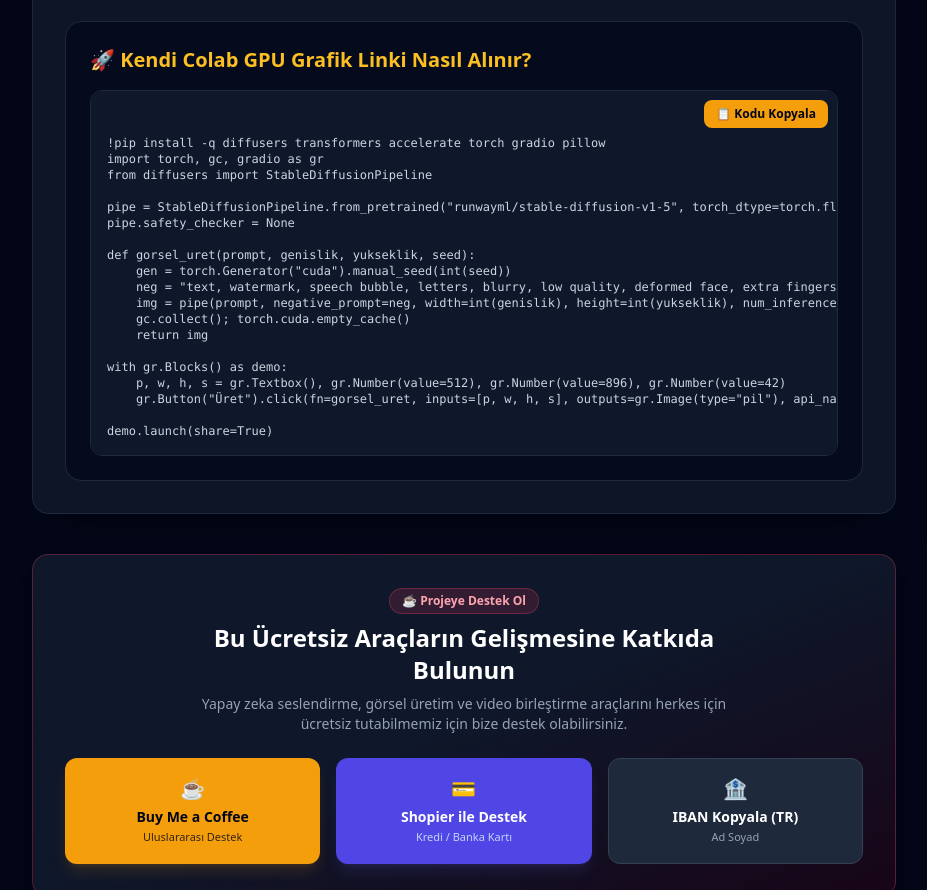
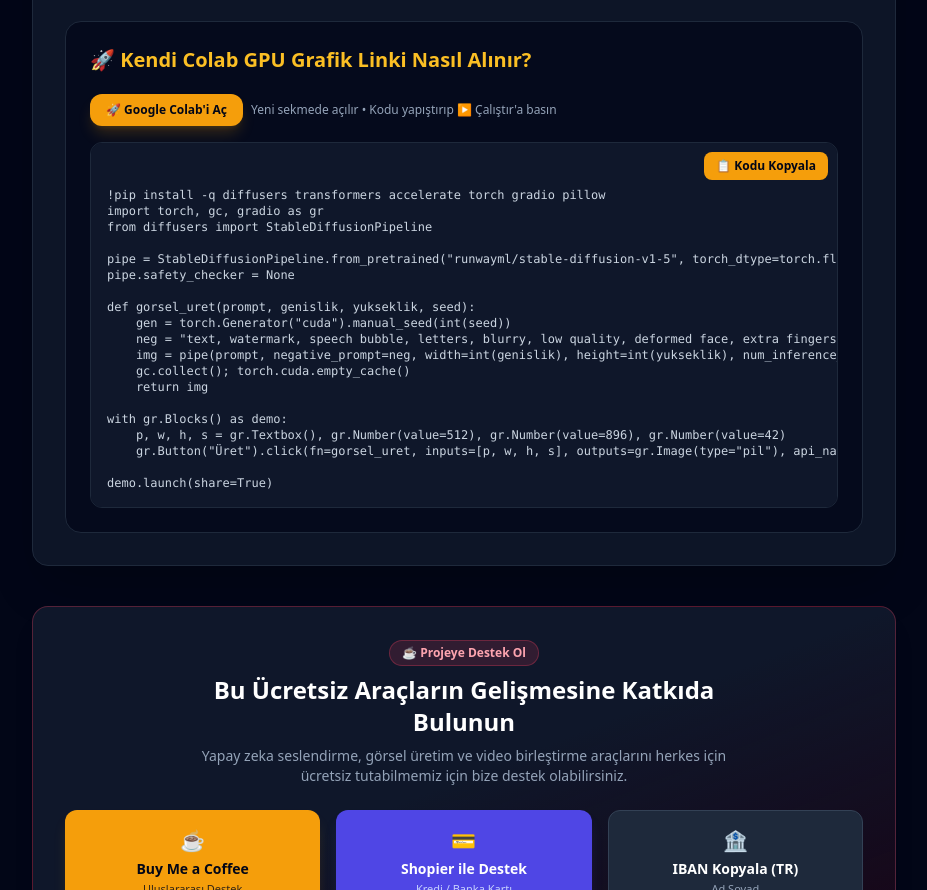
Before and after one commit to dogamanzara243-hue/gorsel-studyo, a plain HTML site: page index.html in a window 1280 px wide. Shown: the part 899-1789 px from the top of the page, without its empty margins (176-1103 px from the left). Drawn offline with nearby package versions, Linux system fonts and the light colour scheme.

Commit message:
Add Google Colab redirect button to guide section

```diff
--- a/index.html
+++ b/index.html
@@ -112,6 +112,14 @@
 
       <section id="colab-rehber" class="bg-slate-950/70 border border-slate-800 rounded-2xl p-5 md:p-6 space-y-4">
         <h2 class="text-lg md:text-xl font-bold text-amber-400">🚀 Kendi Colab GPU Grafik Linki Nasıl Alınır?</h2>
+
+        <div class="flex flex-wrap items-center gap-2 pt-1">
+          <a href="https://colab.research.google.com/" target="_blank" rel="noopener" class="inline-flex items-center gap-1.5 px-4 py-2 rounded-xl bg-amber-500 hover:bg-amber-400 text-slate-950 text-xs font-extrabold transition shadow-lg shadow-amber-500/20">
+            🚀 Google Colab'i Aç
+          </a>
+          <span class="text-xs text-slate-400">Yeni sekmede açılır • Kodu yapıştırıp ▶ Çalıştır'a basın</span>
+        </div>
+
         <div class="relative">
           <button type="button" onclick="navigator.clipboard.writeText(document.getElementById('colabCodeGorsel').innerText); this.innerText='✅ Kopyalandı!'; setTimeout(()=>this.innerText='📋 Kodu Kopyala', 2000);" class="absolute top-2.5 right-2.5 px-3 py-1.5 rounded-lg bg-amber-500 hover:bg-amber-400 text-slate-950 text-xs font-bold">📋 Kodu Kopyala</button>
           <pre id="colabCodeGorsel" class="bg-slate-900 border border-slate-800 rounded-xl p-4 pt-11 text-xs text-slate-300 overflow-x-auto"><code>!pip install -q diffusers transformers accelerate torch gradio pillow
```
